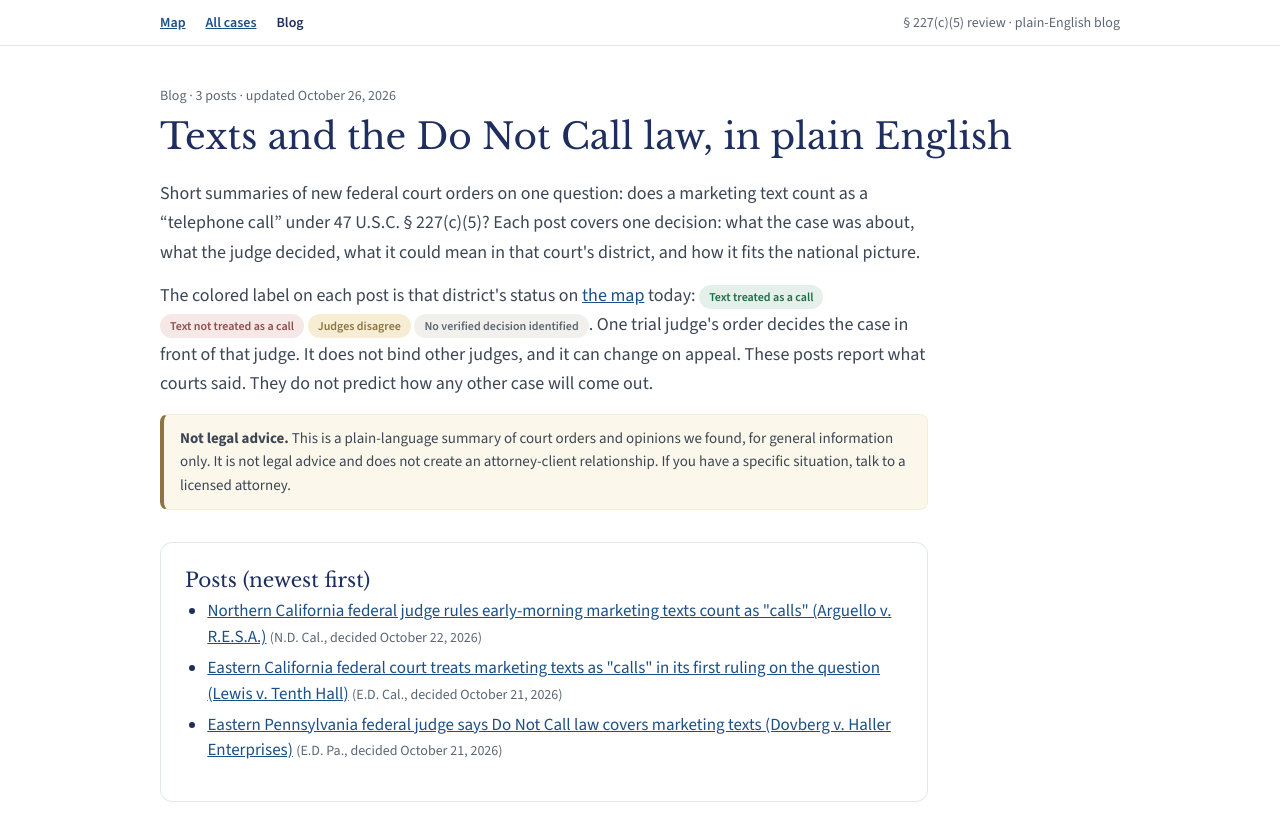
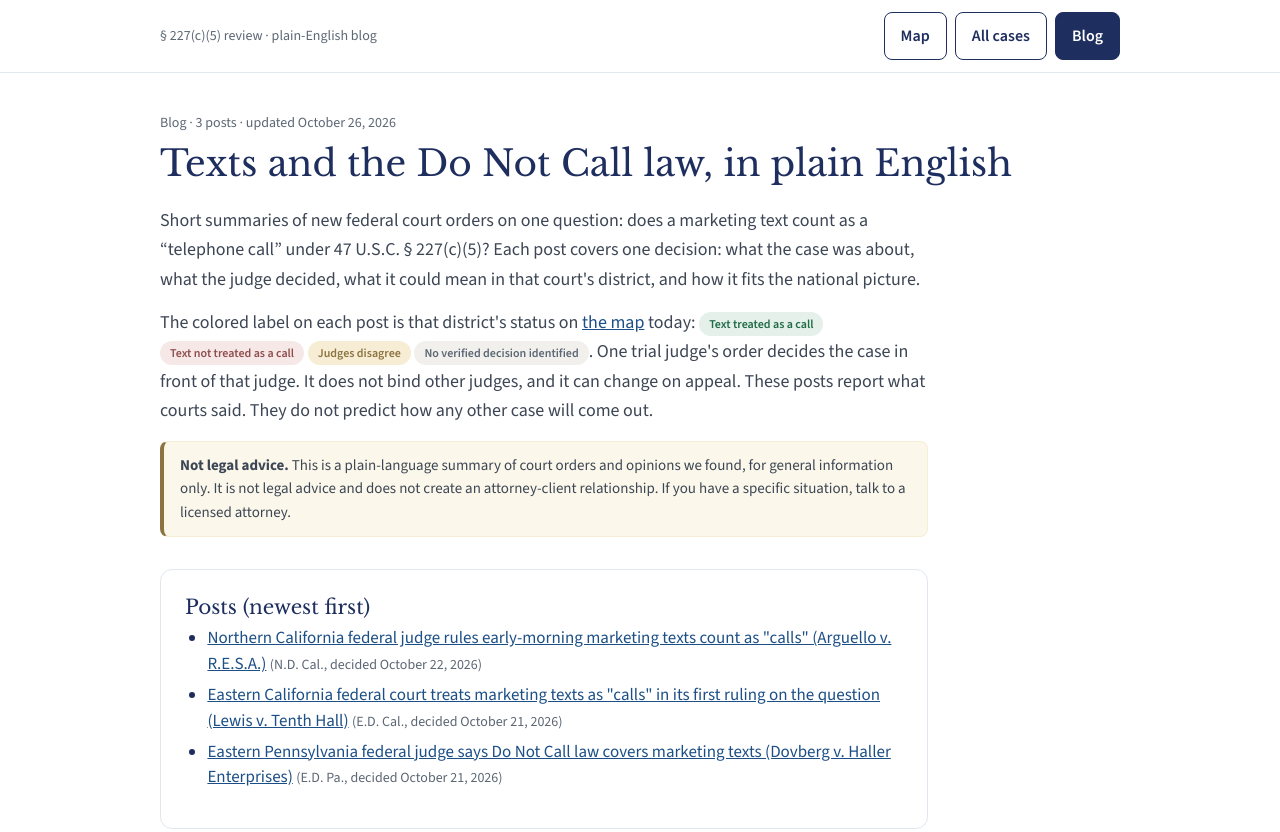
Before and after one commit to daltonthomas1234/daltonthomas1234.github.io, a plain HTML site: page blog/index.html in a window 1280 px wide. Shown: the top 832 px of the page. Drawn offline with nearby package versions, Linux system fonts and the light colour scheme.

Commit message:
Blog pages: header buttons (Map / All cases / Blog)

```diff
--- a/blog/index.html
+++ b/blog/index.html
@@ -7,9 +7,11 @@
 <link rel="icon" type="image/svg+xml" href="/favicon.svg"/><link rel="stylesheet" href="/assets/styles-BRyN_3hn.css"/>
 <script type="application/ld+json">{"@context": "https://schema.org", "@type": "Blog", "name": "TCPA text message decisions, in plain English", "url": "https://tcpamap.com/blog/", "inLanguage": "en", "isPartOf": {"@type": "WebSite", "name": "Are marketing texts telephone calls? Federal court map", "url": "https://tcpamap.com/"}, "blogPost": [{"@type": "BlogPosting", "headline": "Northern California federal judge rules early-morning marketing texts count as \"calls\" (Arguello v. R.E.S.A.)", "url": "https://tcpamap.com/blog/arguello-v-resa-nd-cal-2026-10-22/", "datePublished": "2026-10-26"}, {"@type": "BlogPosting", "headline": "Eastern California federal court treats marketing texts as \"calls\" in its first ruling on the question (Lewis v. Tenth Hall)", "url": "https://tcpamap.com/blog/lewis-v-tenth-hall-ed-cal-2026-10-21/", "datePublished": "2026-10-26"}, {"@type": "BlogPosting", "headline": "Eastern Pennsylvania federal judge says Do Not Call law covers marketing texts (Dovberg v. Haller Enterprises)", "url": "https://tcpamap.com/blog/dovberg-v-haller-ed-pa-2026-10-21/", "datePublished": "2026-10-26"}]}</script><script type="application/ld+json">{"@context": "https://schema.org", "@type": "BreadcrumbList", "itemListElement": [{"@type": "ListItem", "position": 1, "name": "Map", "item": "https://tcpamap.com/"}, {"@type": "ListItem", "position": 2, "name": "Blog", "item": "https://tcpamap.com/blog/"}]}</script>
 <style>
-.blog-nav{display:flex;flex-wrap:wrap;align-items:center;gap:.25rem 1.25rem}
-.blog-nav a{font-size:.875rem;font-weight:600;color:#1c4f86;text-decoration:underline}
-.blog-nav a[aria-current=page]{color:var(--color-ink);text-decoration:none}
+.blog-nav{display:flex;flex-wrap:wrap;gap:.5rem}
+.blog-btn{display:inline-flex;align-items:center;min-height:3rem;padding:.625rem 1rem;border:1px solid var(--color-ink);border-radius:var(--radius-lg,.5rem);background:#fff;color:var(--color-ink);font-size:1rem;line-height:1.5rem;font-weight:600;text-decoration:none}
+.blog-btn:hover{background:#f4f7fb}
+.blog-btn.is-active{background:var(--color-ink);color:#fff}.blog-btn.is-active:hover{background:#2a3d72}
+.blog-btn:focus-visible{outline:2px solid #1c6eae;outline-offset:2px}
 .blog-disc{border:1px solid var(--color-split-soft);background:#fbf7ea;border-left:4px solid var(--color-split);border-radius:.5rem;padding:.75rem 1rem;font-size:.9375rem;line-height:1.55;color:#3c4654;margin:1rem 0}
 .blog-card{border:1px solid var(--color-line);border-radius:var(--radius-card,.75rem);background:#fff;padding:1.5rem;margin-top:2rem}
 .blog-card h2{font-family:var(--font-display);color:var(--color-ink);font-size:1.5rem;line-height:1.3;margin:.5rem 0 .25rem}
@@ -27,7 +29,7 @@
 .blog-src{font-size:.9375rem;color:#3c4654}.blog-toc li{margin:.35rem 0;font-size:1.0625rem}
 .blog-intro p{margin:0 0 .9rem}
 @media (max-width:640px){.blog-facts th{width:auto}.blog-card{padding:1.1rem}}
-</style></head><body><div class="min-h-screen"><header class="border-b border-line"><div class="mx-auto flex max-w-5xl flex-wrap items-center justify-between gap-3 px-5 py-3 sm:px-8"><nav class="blog-nav" aria-label="Site"><a href="/">Map</a><a href="/removed-cases">All cases</a><a href="/blog/" aria-current="page">Blog</a></nav><p class="text-sm text-muted">§ 227(c)(5) review · plain-English blog</p></div></header><main class="mx-auto max-w-5xl px-5 py-10 sm:px-8"><p class="text-sm text-muted">Blog · 3 posts · updated October 26, 2026</p>
+</style></head><body><div class="min-h-screen"><header class="border-b border-line"><div class="mx-auto flex max-w-5xl flex-wrap items-center justify-between gap-3 px-5 py-3 sm:px-8"><p class="text-sm text-muted">§ 227(c)(5) review · plain-English blog</p><nav class="blog-nav" aria-label="Site"><a class="blog-btn" href="/">Map</a><a class="blog-btn" href="/removed-cases">All cases</a><a class="blog-btn is-active" href="/blog/" aria-current="page">Blog</a></nav></div></header><main class="mx-auto max-w-5xl px-5 py-10 sm:px-8"><p class="text-sm text-muted">Blog · 3 posts · updated October 26, 2026</p>
 <h1 class="mt-2 font-display text-4xl leading-tight text-ink">Texts and the Do Not Call law, in plain English</h1>
 <div class="blog-intro mt-5 max-w-3xl space-y-4 text-lg leading-relaxed text-[#3c4654]"><p>Short summaries of new federal court orders on one question: does a marketing text count as a “telephone call” under 47 U.S.C. § 227(c)(5)? Each post covers one decision: what the case was about, what the judge decided, what it could mean in that court's district, and how it fits the national picture.</p>
 <p>The colored label on each post is that district's status on <a href="/">the map</a> today: <span class="inline-block rounded-full px-2.5 py-1 text-xs font-semibold bg-is-call-soft text-is-call">Text treated as a call</span> <span class="inline-block rounded-full px-2.5 py-1 text-xs font-semibold bg-not-call-soft text-not-call">Text not treated as a call</span> <span class="inline-block rounded-full px-2.5 py-1 text-xs font-semibold bg-split-soft text-split">Judges disagree</span> <span class="inline-block rounded-full px-2.5 py-1 text-xs font-semibold bg-open-soft text-muted">No verified decision identified</span>. One trial judge's order decides the case in front of that judge. It does not bind other judges, and it can change on appeal. These posts report what courts said. They do not predict how any other case will come out.</p></div>
```
Also changed, not shown: blog/arguello-v-resa-nd-cal-2026-10-22/index.html (+6 -4 lines), blog/dovberg-v-haller-ed-pa-2026-10-21/index.html (+6 -4 lines), blog/lewis-v-tenth-hall-ed-cal-2026-10-21/index.html (+6 -4 lines).
